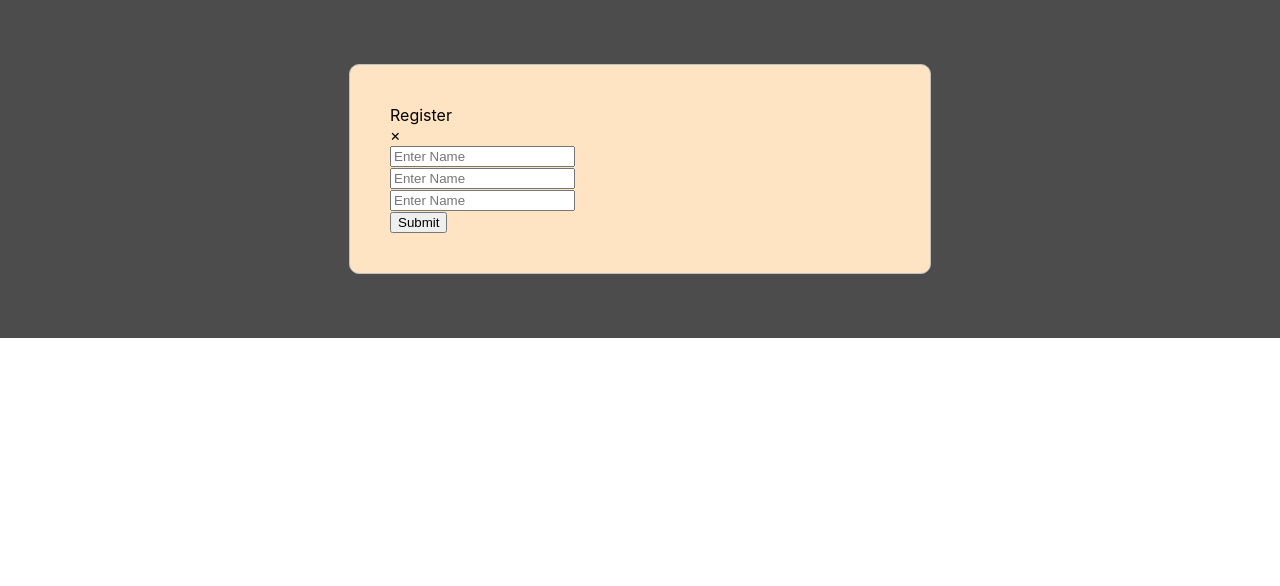
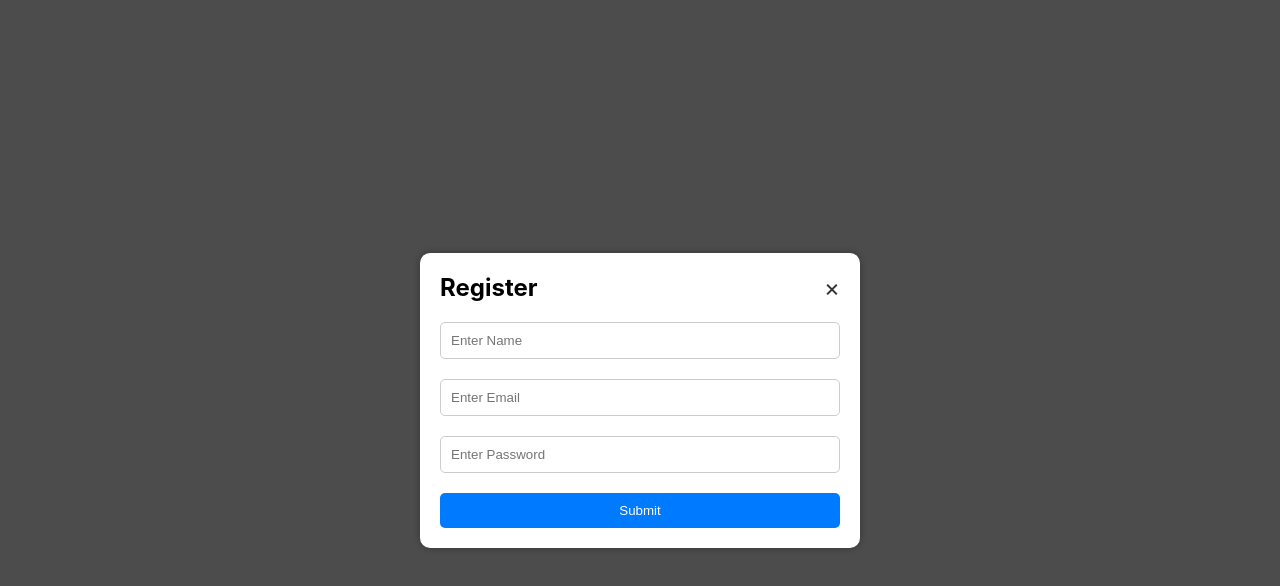
Before and after one commit to Veeranna98/social-react, a React (Create React App) app: page / in a window 1280 px wide. Both pictures are taken after typing "Sample", "Sample123" into the empty fields and a click on the button "Create Account". Shown: the top 586 px of the page. Built offline with nearby package versions, Linux system fonts and the light colour scheme.

Commit message:
committed

```diff
--- a/src/Componenta/Home.js
+++ b/src/Componenta/Home.js
@@ -1,8 +1,18 @@
 import React from 'react'
+import { Usecontext1 } from '../UserContext/Usercontext1'
+import { useContext } from 'react'
 
 function Home() {
+  const {UserName1,SetuserName1} = useContext(Usecontext1)
+  console.log(UserName1)
   return (
+    <>
     <div>Home</div>
+    <div>{UserName1}</div>
+
+    </>
+
+
   )
 }
 
--- /dev/null
+++ b/src/Componenta/Login.css
@@ -0,0 +1,42 @@
+.body {
+    background-image: url(C:\Users\LENOVO-V15\Desktop\MyProjects\social-react\public\Images\FaceBookBg.jfif);
+    background-size: cover;
+    height: 100vh;
+    margin: 0;
+    display: flex;
+    justify-content: center;
+    align-items: center;
+}
+
+.login-container {
+    max-width: 400px;
+    padding: 20px;
+    border: 1px solid #7a7979;
+    border-radius: 5px;
+    background-color: rgba(255, 255, 255, 0.8);
+}
+
+.login-input {
+    width: 100%;
+    margin-top: 10px;
+    padding: 8px;
+    border: 1px solid #e9e5e5;
+    border-radius: 5px;
+    box-sizing: border-box;
+}
+
+.login-button {
+    width: 100%;
+    padding: 10px;
+    margin-top: 10px;
+    background-color: #65a9f1;
+    color: #fff;
+    border: none;
+    border-radius: 5px;
+    cursor: pointer;
+    transition: background-color 0.3s ease;
+}
+
+.login-button:hover {
+    background-color: #073c75;
+}
--- a/src/Componenta/Login.js
+++ b/src/Componenta/Login.js
@@ -3,9 +3,10 @@ import React, { useContext } from 'react';
 import { Usecontext1 } from '../UserContext/Usercontext1';
 import Register from './Register';
 import { useState } from 'react';
+import './Login.css';
 
 export default function Login() {
-    const { flag, setFlag,UserArray,setUserArray } = useContext(Usecontext1);
+    const { flag, setFlag,UserArray,setUserArray,UserName1,SetuserName1 } = useContext(Usecontext1);
     const UserName = useState();
     const Password = useState();
 
@@ -21,7 +22,12 @@ export default function Login() {
         if((value.name === UserName) &&(value.pass === Password)){
             // setFlag((prevState) => 1)
             console.log("Login")
+            SetuserName1(UserName)
+
+            // console.log(UserName1)
+            console.log(UserName)
             setFlag(1);
+
             isLoggedIn = true;
 
 
@@ -38,12 +44,17 @@ export default function Login() {
 
     return (
         <>
+        <div className='body'>
+
+            <div className="login-container">
             <div>Login</div>
-            <input type='text' id='text1' placeholder='Username'></input><br></br>
-            <input type='password' id='text2' placeholder='Password'></input><br></br>
-            <button onClick={handleLogin}>Login</button>
-            <button onClick={() => setFlag(2)}>Create Account</button>
+            <input type='text' id='text1' className="login-input" placeholder='Username'></input><br></br>
+            <input type='password' id='text2' className="login-input" placeholder='Password'></input><br></br>
+            <button onClick={handleLogin} className="login-button">Login</button><br></br>
+            <button onClick={() => setFlag(2)} className="login-button">Create Account</button><br></br>
             {/* {flag === 2 && <Register />} */}
+            </div>
+        </div>
         </>
     );
 }
--- a/src/Componenta/Register.css
+++ b/src/Componenta/Register.css
@@ -1,18 +1,71 @@
+
 .Register-model {
   position: fixed;
   display: flex;
+  justify-content: center;
+  align-items: center;
   z-index: 1;
   left: 0;
   top: 0;
   width: 100%;
-  background-color: rgb(0, 0, 0);
+  height: 100%;
   background-color: rgba(0, 0, 0, 0.7);
 }
-.Register-model-content{
-  margin: 5% auto;
-  padding: 40px;
-  width: 500px;
-  background-color: bisque;
-  border: 1px solid silver;
+
+.Register-model-content {
+  width: 400px;
+  padding: 20px;
+  background-color: #fff;
   border-radius: 10px;
+  box-shadow: 0 0 10px rgba(0, 0, 0, 0.3);
 }
+
+.Register-header {
+  display: flex;
+  justify-content: space-between;
+  align-items: center;
+  margin-bottom: 20px;
+}
+
+.Register-signup-title {
+  font-size: 24px;
+  font-weight: bold;
+}
+
+.close {
+  cursor: pointer;
+  font-size: 24px;
+  color: #333;
+}
+
+.close:hover {
+  color: #000;
+}
+
+.Register-input {
+  width: 100%;
+  margin-bottom: 20px;
+  padding: 10px;
+  border: 1px solid #ccc;
+  border-radius: 5px;
+  box-sizing: border-box;
+}
+
+.Register-input:focus {
+  outline: none;
+  border-color: #007bff;
+}
+
+.Register-button {
+  width: 100%;
+  padding: 10px;
+  background-color: #007bff;
+  color: #fff;
+  border: none;
+  border-radius: 5px;
+  cursor: pointer;
+}
+
+.Register-button:hover {
+  background-color: #0056b3;
+}
--- a/src/Componenta/Register.js
+++ b/src/Componenta/Register.js
@@ -5,11 +5,14 @@ import { Usecontext1 } from '../UserContext/Usercontext1';
 import "./Register.css"
 
 export default function Register() {
-    const {flag,setFlag,Userobj,setUserObj,UserArray,setUserArray}=useContext(Usecontext1);
+    const {flag,setFlag,Userobj,setUserObj,UserArray,setUserArray,UserName1,SetuserName1}=useContext(Usecontext1);
     const AddCustomer =() =>{
       console.log("hii")
-      setUserArray((prevStudents) => [...prevStudents, Userobj]); //In React, it isn't allowed to change the original state array, so we can't use the push() method. We use the spread syntax (...) to unpack the elements of the existing array into a new array and add another value at the end.
+      setUserArray((prevStudents) => [...prevStudents, Userobj]);
+      SetuserName1(Userobj.name)
+       //In React, it isn't allowed to change the original state array, so we can't use the push() method. We use the spread syntax (...) to unpack the elements of the existing array into a new array and add another value at the end.
       setUserObj({ name: "", mail:"",pass:""});
+
       console.log(UserArray)
       setFlag(1)
     }
@@ -18,7 +21,7 @@ export default function Register() {
 <>
 <div className='Register-model'>
                 <div className='Register-model-content'>
-    <div className="Rigister-header">
+                    <div className="Register-header">
                         <div className="Register-signup-title">Register</div>
                         <div onClick={() => setFlag(() => 0)} className="close">
                             &times;
@@ -28,36 +31,42 @@ export default function Register() {
                         type="text"
                         value={Userobj.name}
                         onChange={(e) =>
-            setUserObj((prevStudent) => ({
+                            setUserObj(prevStudent => ({
                                 ...prevStudent,
                                 ...{ name: e.target.value },
                             }))
                         }
                         placeholder="Enter Name"
-        ></input><br></br>
+                        className="Register-input"
+                    />
+                    <br />
                     <input
                         type="text"
                         value={Userobj.mail}
                         onChange={(e) =>
-            setUserObj((prevStudent) => ({
+                            setUserObj(prevStudent => ({
                                 ...prevStudent,
                                 ...{ mail: e.target.value },
                             }))
                         }
-          placeholder="Enter Name"
-        ></input><br></br>
+                        placeholder="Enter Email"
+                        className="Register-input"
+                    />
+                    <br />
                     <input
-          type="text"
+                        type="password"
                         value={Userobj.pass}
                         onChange={(e) =>
-            setUserObj((prevStudent) => ({
+                            setUserObj(prevStudent => ({
                                 ...prevStudent,
                                 ...{ pass: e.target.value },
                             }))
                         }
-          placeholder="Enter Name"
-        ></input><br></br>
-    <button onClick={AddCustomer}>Submit</button>
+                        placeholder="Enter Password"
+                        className="Register-input"
+                    />
+                    <br />
+                    <button onClick={AddCustomer} className="Register-button">Submit</button>
                 </div>
             </div>
     </>
--- a/src/UserContext/Usercontext1.js
+++ b/src/UserContext/Usercontext1.js
@@ -7,8 +7,9 @@ export const Usecontext1 = createContext();
 export const UsecontextFun = (props) =>{
     const [Userobj,setUserObj] = useState({name:"",mail:"",pass:""});//
     const [UserArray,setUserArray] = useState([]);
+    const [UserName1,SetuserName1] = useState()
     const [flag,setFlag] = useState(0)
-    const val ={Userobj,setUserObj,UserArray,setUserArray,flag,setFlag}
+    const val ={Userobj,setUserObj,UserArray,setUserArray,flag,setFlag,UserName1,SetuserName1}
 
     return(
         <Usecontext1.Provider value={val}>{props.children}</Usecontext1.Provider>
```
Also changed, not shown: public/Images/FaceBookBg.jfif (added). Lines whose indentation alone changed are shown as unchanged.
